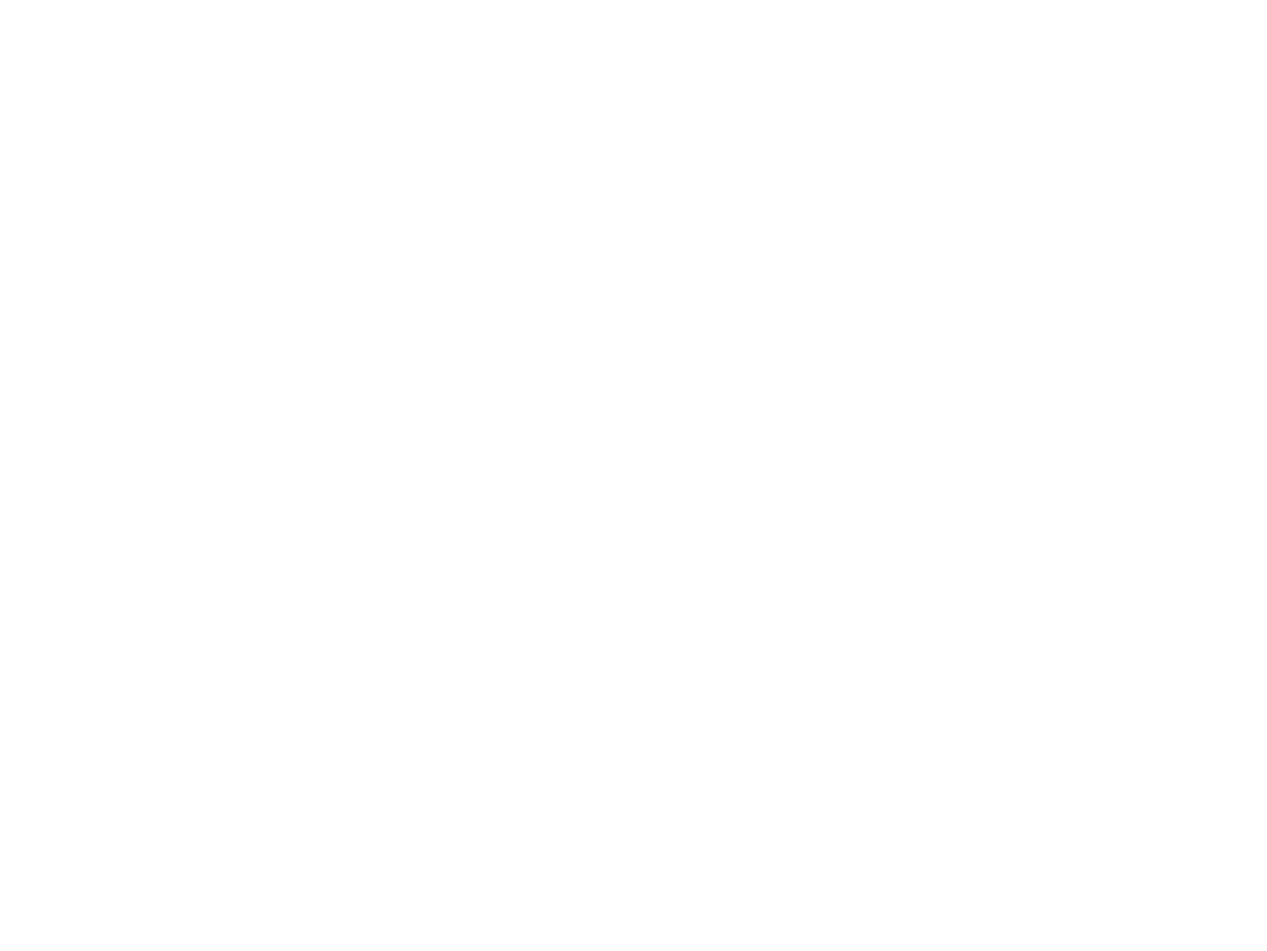
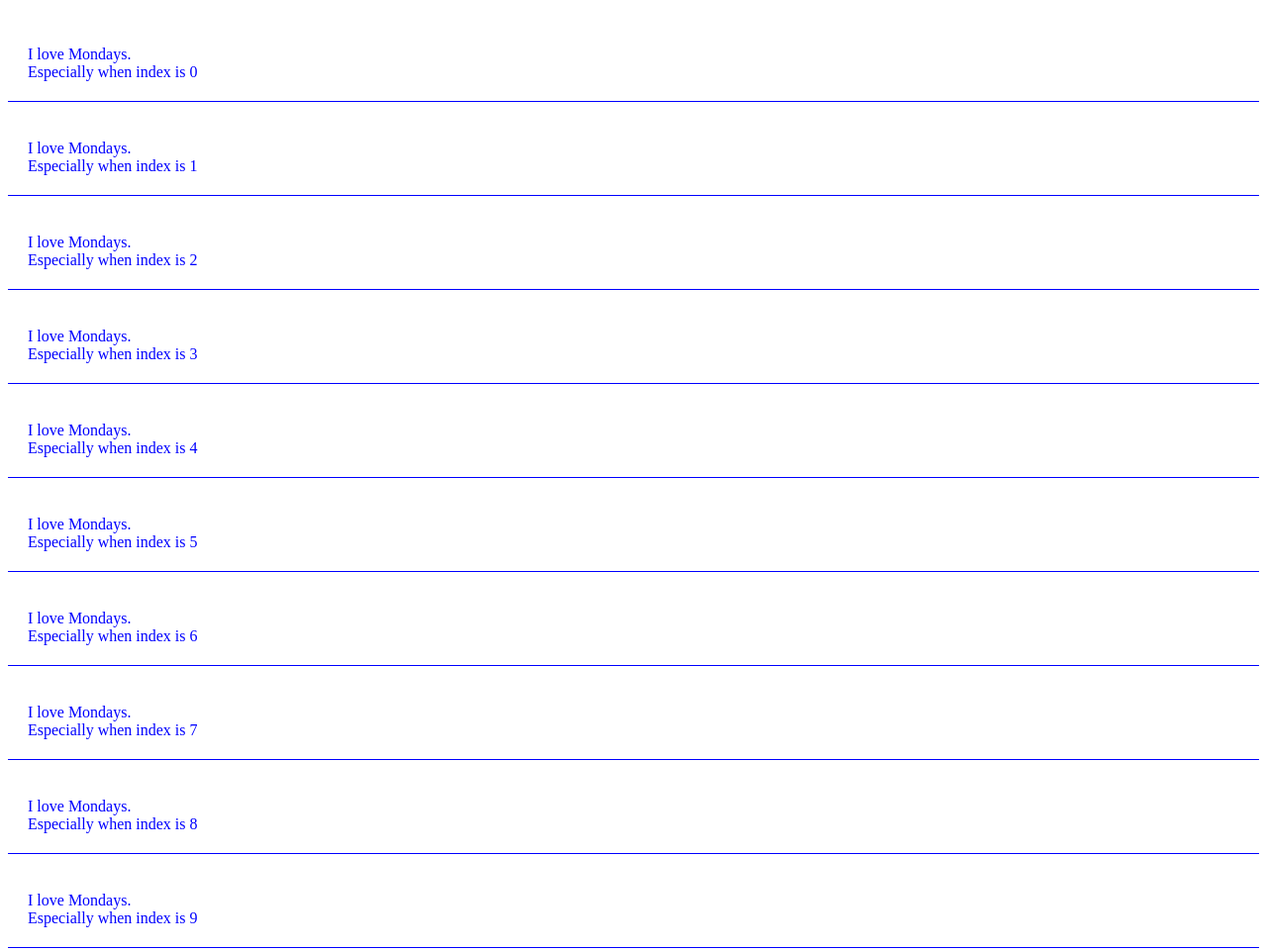
Before and after one commit to JKriszta/for_monday, a plain HTML site: page index.html in a window 1280 px wide. Shown: the top 961 px of the page at 99% size. Before the commit the page ends 800 px from the top, so only its background shows below. Drawn offline with Linux system fonts and the light colour scheme.

Commit message:
added content

```diff
--- a/code.js
+++ b/code.js
@@ -0,0 +1,66 @@
+
+
+function pageLoad() {
+
+	let aNumber = 1; // itt egy számot adtunk meg változó értékének
+
+	let aText = "This is a text."; // itt egy szöveget adtunk meg a változó értékének.
+
+	let aMultilineText = `
+		This
+		is
+		a
+		multiline
+		text.
+	`; // itt egy többsoros szöveget adtunk meg a változó értékének.
+
+	let theRoot = document.getElementById("root"); // itt egy html elemet mentettünk el a változóba.
+
+	let aFunction = function () {
+
+
+	} // itt egy függvényt adtunk meg a változó értékének.
+
+		console.log(aNumber);
+		console.log(aNumber + aText);
+
+		if(aNumber === 1) {
+			console.log("The aNumber variable's value is: " + aNumber + ", and i'm happy with it.");
+
+			let anotherNumber = 1000;
+
+			console.log(`
+				The aNumber variable's value is: ${aNumber},
+				and i'm happy with it.
+				${anotherNumber}
+			`);
+
+
+			console.log(anotherNumber);
+		}
+		//console.log(anotherNumber);
+
+
+		// var vs. let
+		for (let index = 0; index < 100; index++) {
+			//console.log(index);
+
+			theRoot.insertAdjacentHTML("beforeend", `
+				<div class="mondayClass">
+					I love Mondays.
+					Especially when index is ${index}
+				</div>
+
+			`);
+
+		}
+
+		//console.log(index);
+		let allTheMondayDivs = theRoot.querySelectorAll(".mondayClass");
+		console.log(allTheMondayDivs[0]);
+
+}
+
+
+
+window.addEventListener("load", pageLoad);
--- a/index.html
+++ b/index.html
@@ -4,10 +4,11 @@
 	<meta charset="UTF-8">
 	<meta name="viewport" content="width=device-width, initial-scale=1.0">
 	<link rel="stylesheet" href="./style.css">
+	<script src="./code.js"></script>
 	<title>Document</title>
 </head>
 <body>
+<div id="root"></div>
 
-<script src="./code.js"></script>
 </body>
 </html>
--- a/style.css
+++ b/style.css
@@ -0,0 +1,6 @@
+.mondayClass{
+	color: blue;
+	white-space: pre-line;
+	padding: 20px;
+	border-bottom: 1px solid blue;
+}
```
